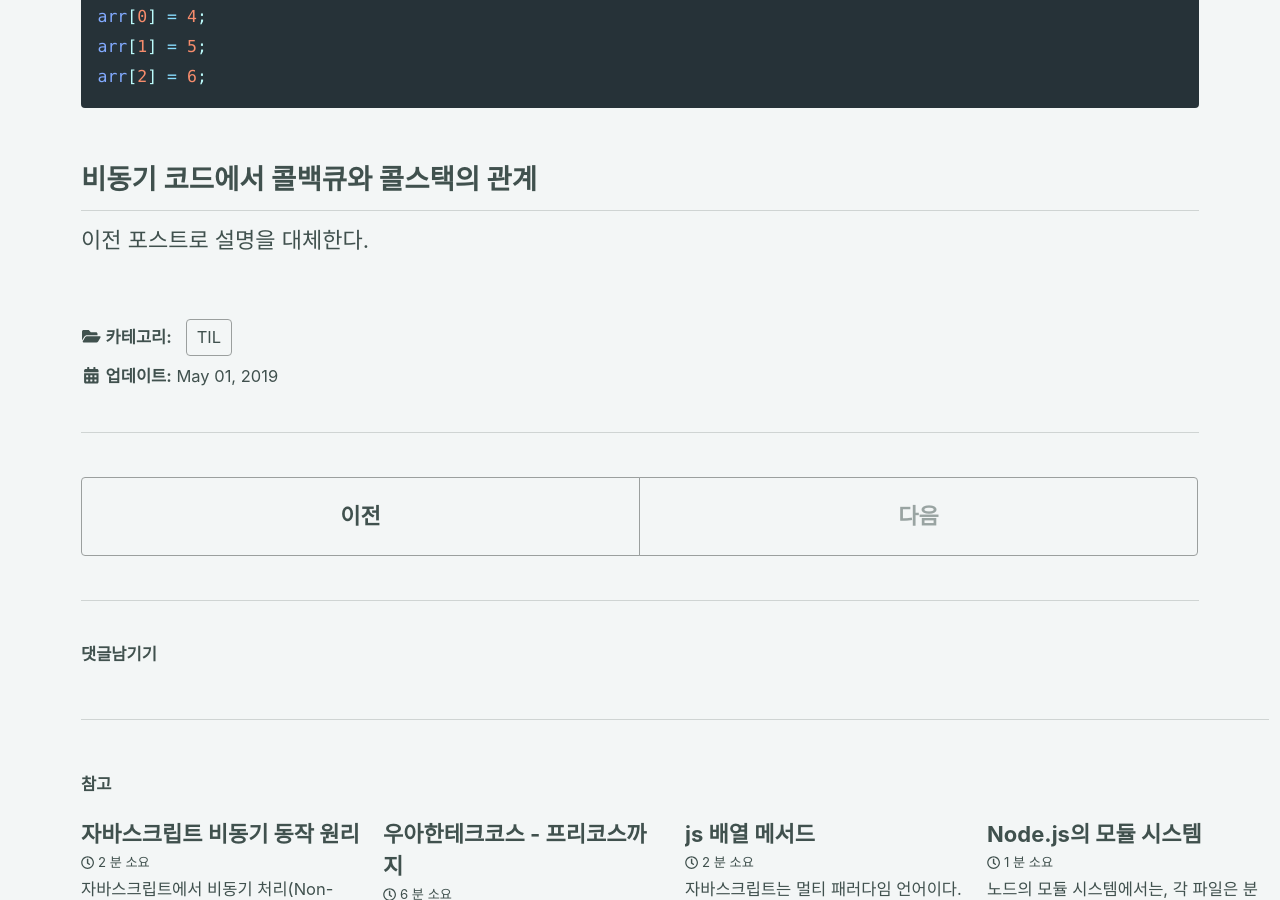
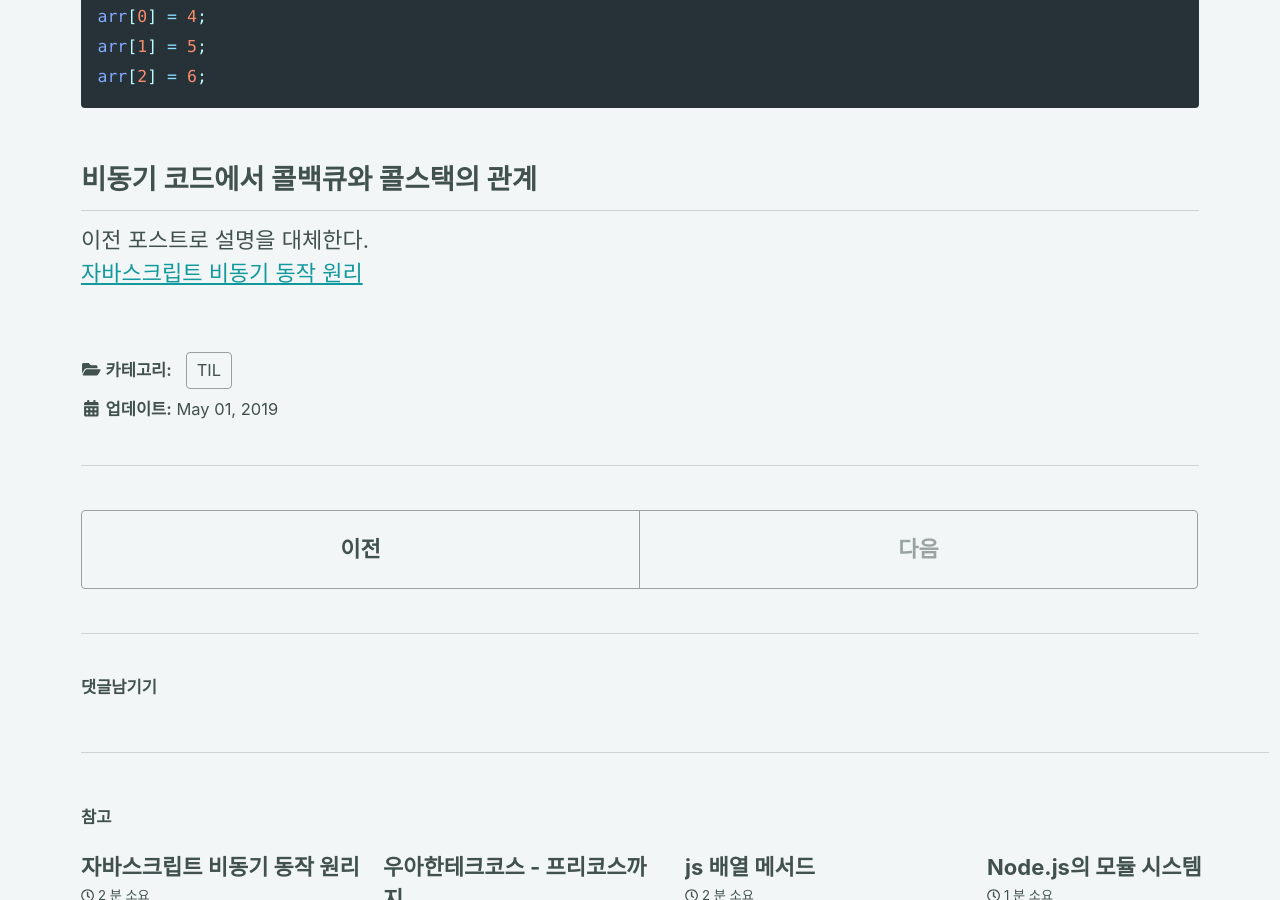
Before and after one commit to andole87/andole87.github.io, a Jekyll site: the page built from _posts/2019-05-01-js-quiz.md, in a window 1280 px wide and 900 px high, scrolled down 5408 px. Built offline with Jekyll 4.4.1, drawn with Linux system fonts in a browser that asks for light colours; cached includes are drawn as plain includes; comment, search, counter and statistics services are not loaded.

Commit message:
edit post

```diff
--- a/_posts/2019-05-01-js-quiz.md
+++ b/_posts/2019-05-01-js-quiz.md
@@ -141,3 +141,4 @@ arr[2] = 6;
 
 ## 비동기 코드에서 콜백큐와 콜스택의 관계
 이전 포스트로 설명을 대체한다.
+[자바스크립트 비동기 동작 원리](/til/js-async-sync/)
```
